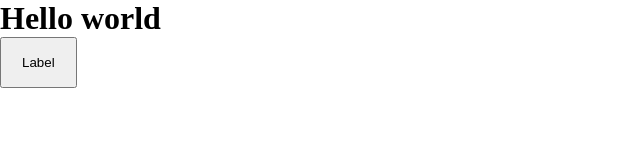
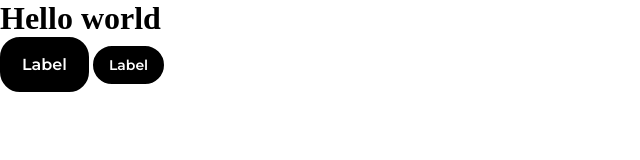
Before and after one commit to HillarylouisXVI/IMD32-v3, a website built with Parcel: page src/index.html in a window 1280 px wide. Shown: the whole page, without its empty margins (0-640 px from the left). Built offline with nearby package versions, Linux system fonts and the light colour scheme.

Commit message:
Primary button: default-hover

```diff
--- a/src/index.html
+++ b/src/index.html
@@ -5,10 +5,19 @@
     <title>eikon parcel starter</title>
     <meta name="viewport" content="width=device-width, initial-scale=1.0" />
     <link rel="stylesheet" href="scss/main.scss" />
+    <link rel="preconnect" href="https://fonts.googleapis.com" />
+    <link rel="preconnect" href="https://fonts.gstatic.com" crossorigin />
+    <link
+      href="https://fonts.googleapis.com/css2?family=Montserrat:ital,wght@0,100..900;1,100..900&display=swap"
+      rel="stylesheet"
+    />
   </head>
   <body>
     <h1>Hello world</h1>
-    <button class="cta">Label</button>
+    <div class="buttons">
+      <button class="btn btn-primary">Label</button>
+      <button class="btn btn-primary btn-small">Label</button>
+    </div>
     <script src="js/main.js" type="module"></script>
   </body>
 </html>
--- a/src/scss/modules/_CTA.scss
+++ b/src/scss/modules/_CTA.scss
@@ -1,6 +1,52 @@
-.cta {
+:root {
+  --color-primary: #000;
+  --color-primary-hover: #343434;
+
+  --color-secondary: #ffffff;
+  --color-secondary-text: #000;
+  --color-secondary-hover: #b4bbc0ff;
+
+  --color-disabled: #bbb;
+  --color-disabled-text: #ffffff;
+
+  --radius: 1rem;
+
+  --font-size-default: 1rem;
+  --font-size-small: 0.875rem;
+}
+
+.btn {
   display: inline-flex;
-  padding: 16px 20px;
+  align-items: center;
   justify-content: center;
-  align-items: center;
+  width: fit-content;
+  padding: 1rem 1.25rem;
+  border-radius: 1.25rem;
+  border: 0.125rem solid transparent;
+  font-size: var(--font-size-default);
+  font-weight: 600;
+  font-family: "Montserrat", sans-serif;
+  text-decoration: none;
+  cursor: pointer;
+  transition:
+    background-color 0.2s ease,
+    color 0.2s ease,
+    border-color 0.2s ease,
+    opacity 0.2s ease;
 }
+
+.btn-small {
+  padding: 0.5rem 0.875rem;
+  font-size: var(--font-size-small);
+}
+
+.btn-primary {
+  background-color: var(--color-primary);
+  color: white;
+  border-color: var(--color-primary);
+}
+
+.btn-primary:hover:not(:disabled) {
+  background-color: var(--color-primary-hover);
+  border-color: var(--color-primary-hover);
+}
```
